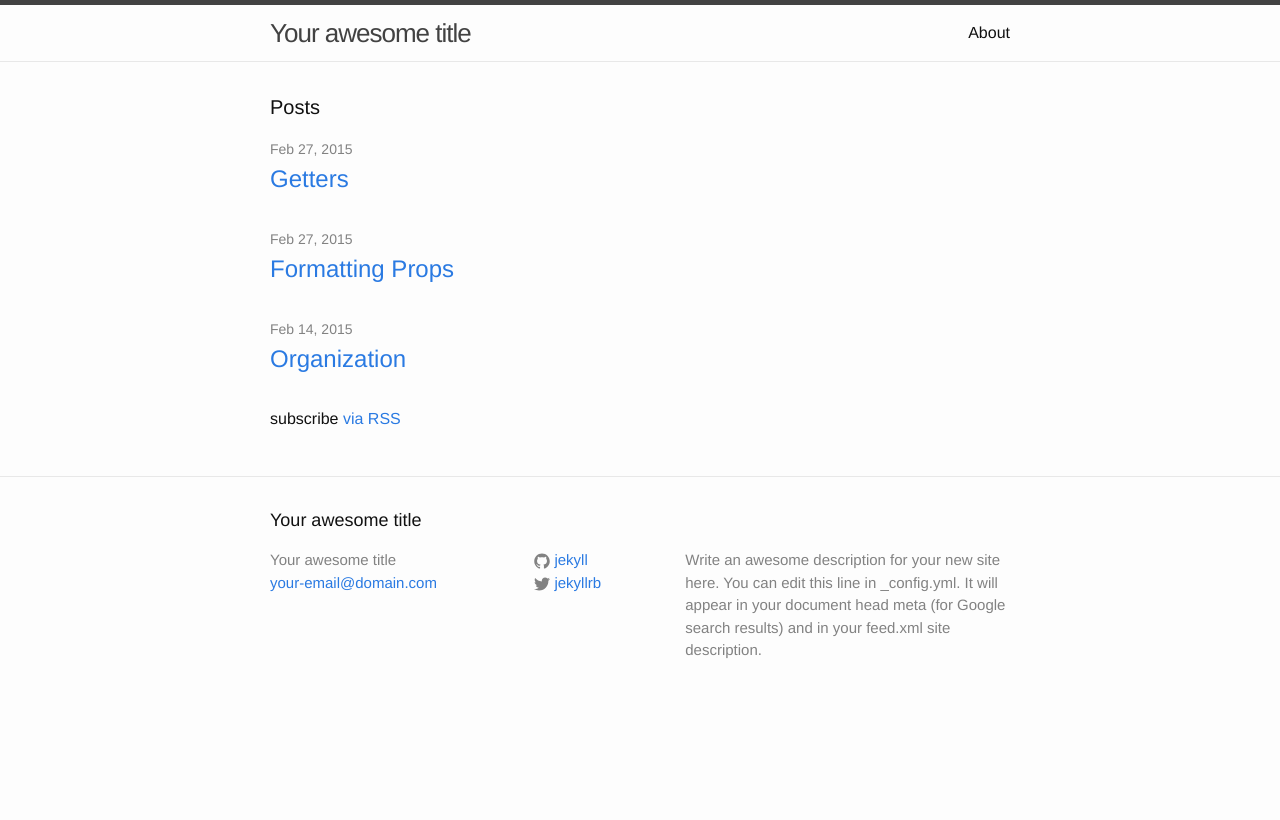
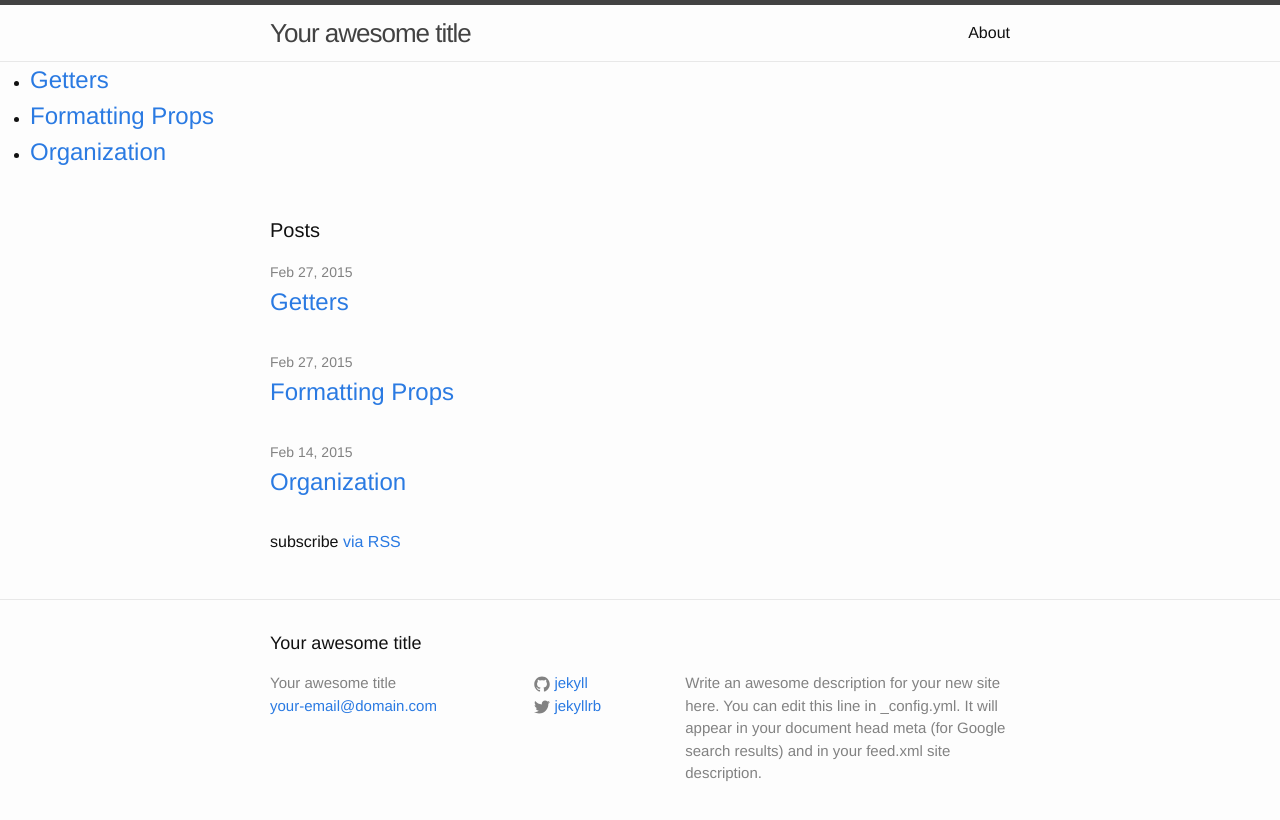
Before and after one commit to chantastic/reactpatterns, a Jekyll site: the page built from index.html, in a window 1280 px wide. Shown: the top 820 px of the page. Built offline with Jekyll 4.4.1, drawn with Linux system fonts in a browser that asks for light colours.

Commit message:
* layout: add sidebar markup

```diff
--- /dev/null
+++ b/_includes/legend.html
@@ -0,0 +1,7 @@
+<ul>
+  {% for post in site.posts %}
+    <li>
+      <a class="post-link" href="{{ post.url | prepend: site.baseurl }}">{{ post.title }}</a>
+    </li>
+  {% endfor %}
+</ul>
--- a/_layouts/default.html
+++ b/_layouts/default.html
@@ -6,6 +6,8 @@
   <body>
 
     {% include header.html %}
+
+    {% include legend.html %}
 
     <div class="page-content">
       <div class="wrapper">
```
